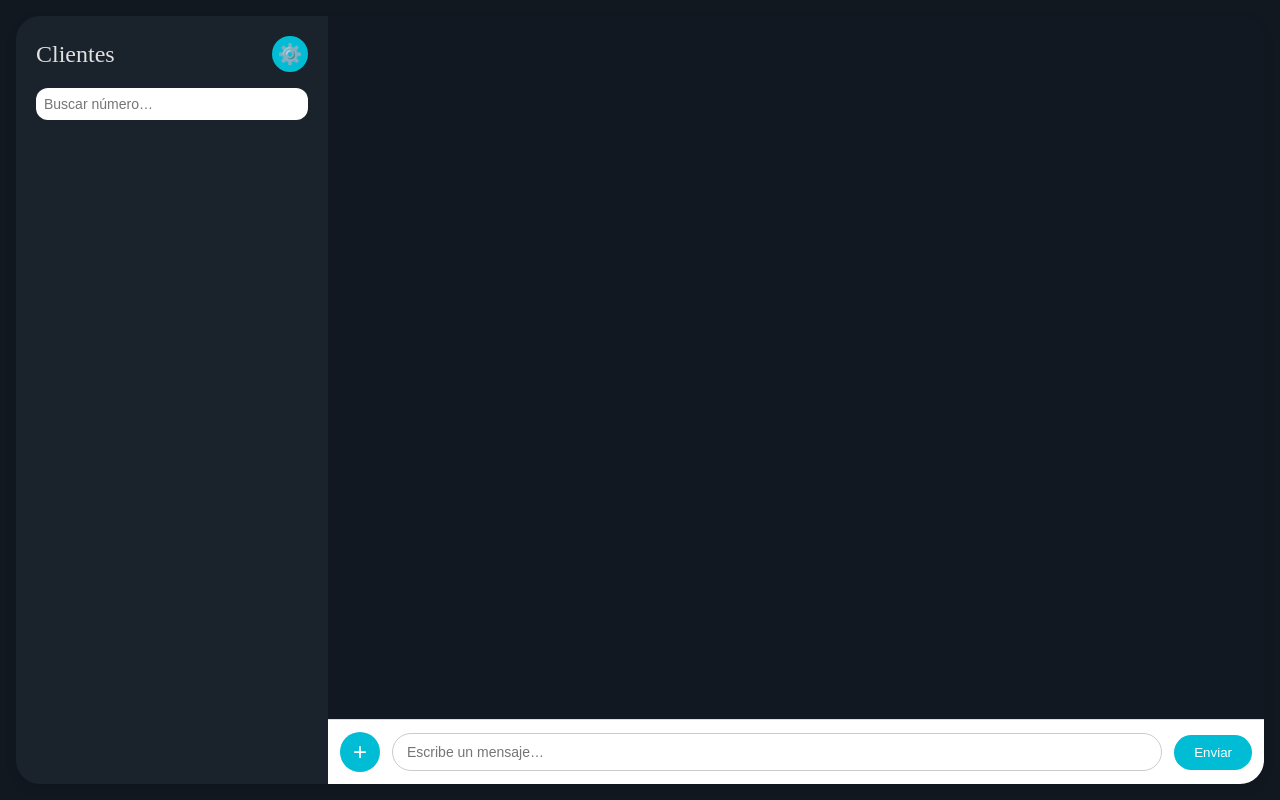
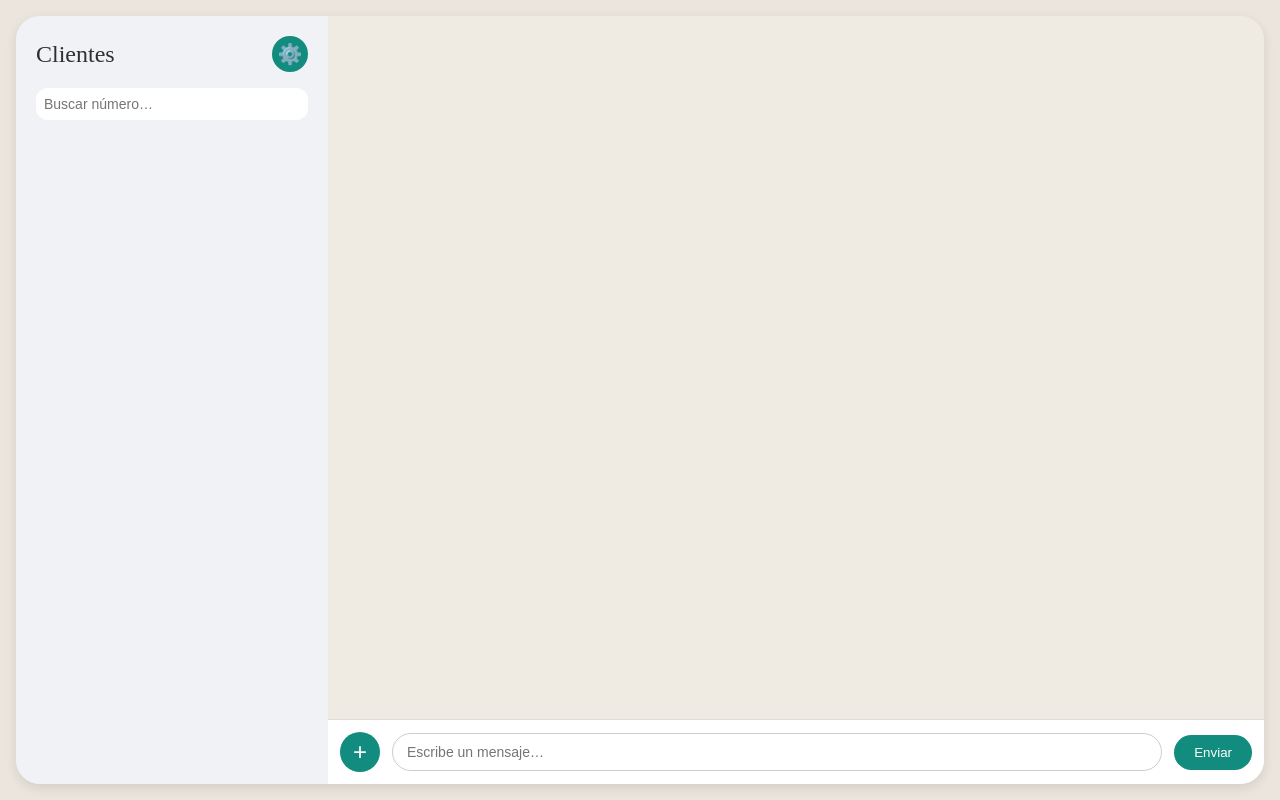
Before and after one commit to SantiagoCTB/whatsapp_api, a Flask app: template templates/index.html in a window 1280 px wide. Run offline with Flask 3, Linux system fonts and the light colour scheme; the template is opened without the code that fills it, so the values that code supplies are empty; parts of the project's set-up code (start-up, migrations or seed data) failed here and were passed over.

Commit message:
Intentando ponerlo bonito

```diff
--- a/templates/index.html
+++ b/templates/index.html
@@ -9,27 +9,27 @@
       --bg-page:        #dbdddf;  /* gris muy claro */
       --bg-sidebar:     #ffffff;  /* blanco puro, limpio */
       --bg-chat:        #f8eded;  /* mantiene minimalista */
-      --bg-page:        #111820;  /* fondo oscuro estilo tech */
-      --bg-sidebar:     #1a222c;  /* sidebar gris oscuro */
-      --bg-chat:        #121821;  /* chat ligeramente mas claro */
+      --bg-page:        #ece5dd;  /* fondo claro tipo WhatsApp */
+      --bg-sidebar:     #f0f2f5;  /* gris muy suave */
+      --bg-chat:        #efeae2;  /* tono pastel para el chat */
 
       /* Acentos y botones */
       --accent:         #5c7cfa;  /* azul eléctrico suave */
       --accent-hover:   #3b5bdb;  /* azul un poco más oscuro */
-      --accent:         #00bcd4;  /* cian vibrante */
-      --accent-hover:   #0097a7;  /* cian oscuro */
+      --accent:         #128c7e;  /* verde WhatsApp */
+      --accent-hover:   #075e54;  /* verde oscuro */
 
       /* Burbujas de mensaje */
       --bubble-user:    #e0e7ff;  /* azul pastel muy suave */
       --bubble-bot:     #d3f9d8;  /* verde pastel claro */
       --bubble-asesor:  #ffe3e3;  /* rosa pastel muy claro */
-      --bubble-user:    #1f2a36;  /* gris azulado */
-      --bubble-bot:     #37474f;  /* azul grisáceo */
-      --bubble-asesor:  #263238;  /* gris oscuro */
+      --bubble-user:    #ffffff;  /* mensajes entrantes */
+      --bubble-bot:     #f0f0f0;  /* mensajes del bot */
+      --bubble-asesor:  #dcf8c6;  /* mensajes del asesor */
 
       /* Texto */
       --text-main:      #343a40;  /* gris oscuro para legibilidad */
-      --text-main:      #e0e0e0;  /* texto claro */
+      --text-main:      #303030;  /* texto oscuro */
       --text-light:     #ffffff;  /* para texto sobre fondos oscuros */
     }
 
```
